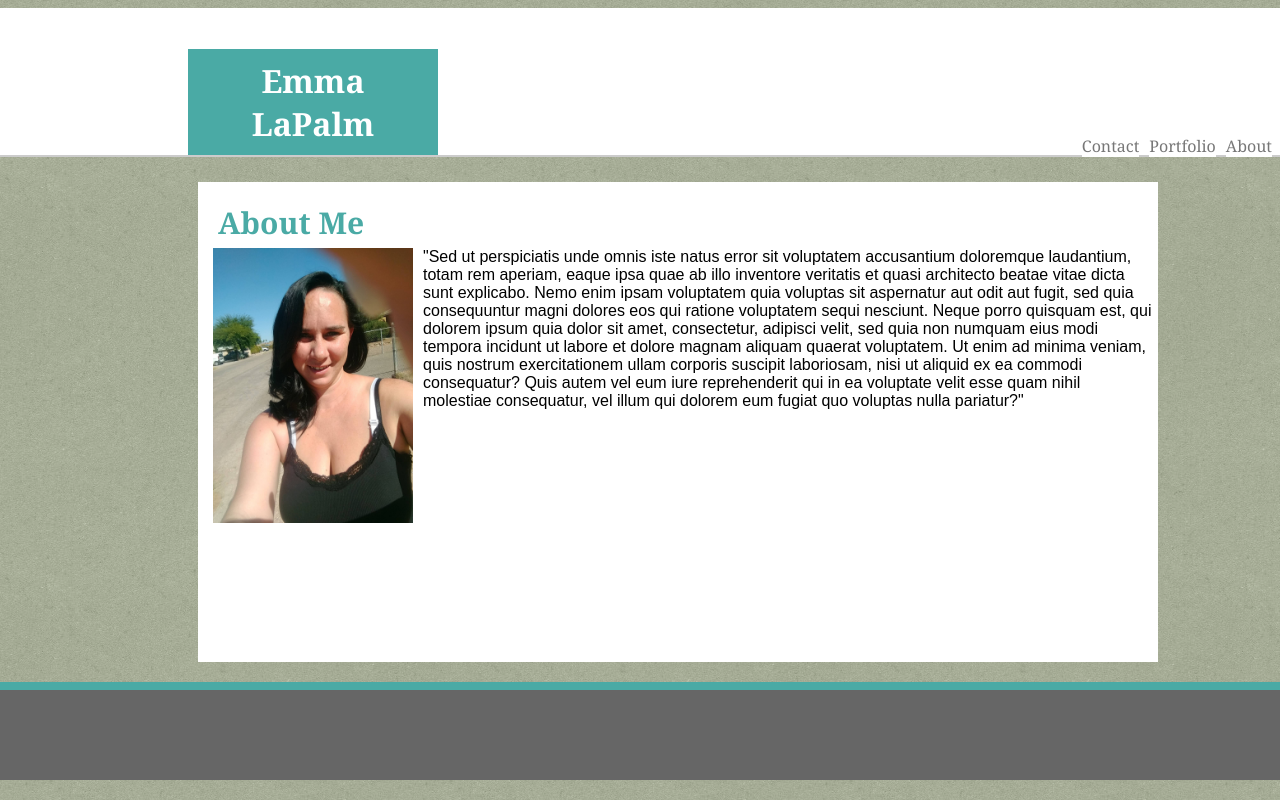
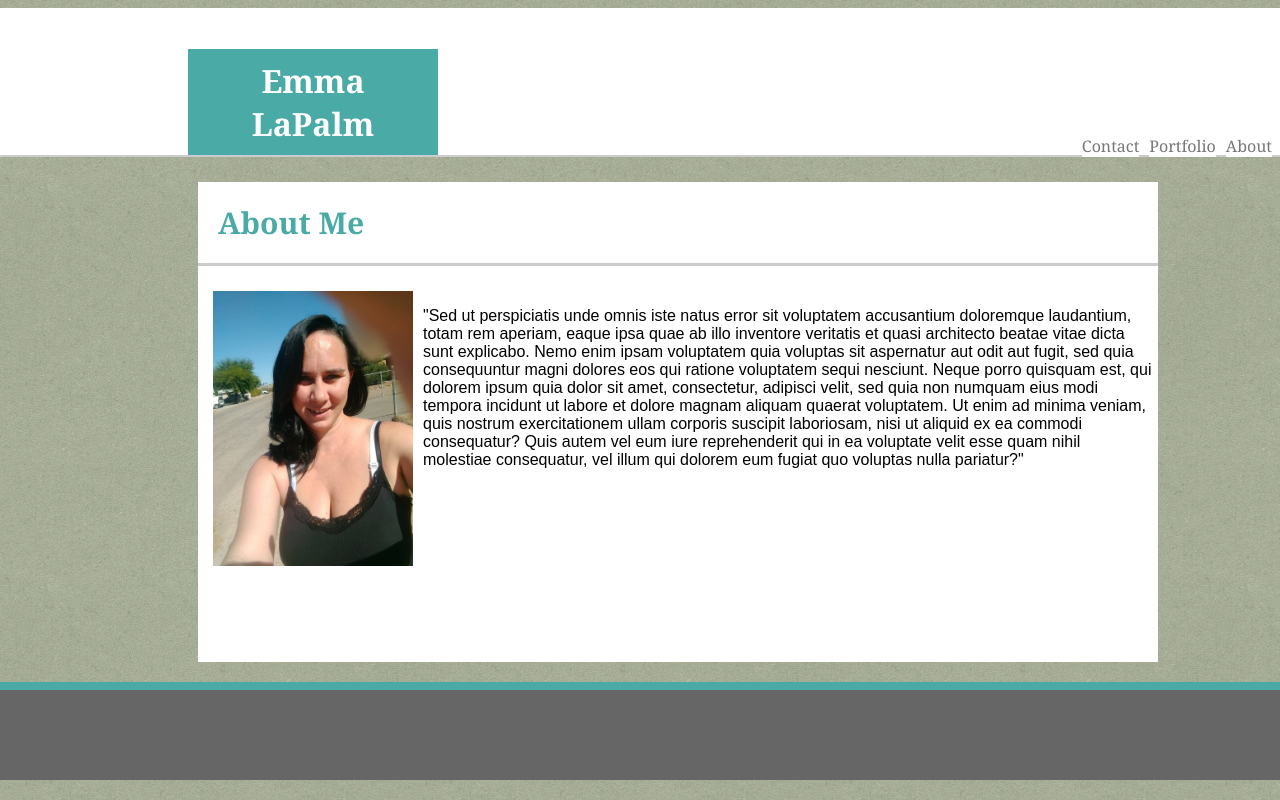
Before and after one commit to elapalm/Basic-Portfolio, a plain HTML site: page index.html in a window 1280 px wide. Shown: the top 800 px of the page. Drawn offline with Linux system fonts and the light colour scheme.

Commit message:
some more updating

```diff
--- a/assets/css/style.css
+++ b/assets/css/style.css
@@ -46,13 +46,12 @@ section {
 h2 {
     color: #4aaaa5;
     padding: 20px;
+    border-bottom: 3px solid #cccccc;
     font-size: 30px;
     font-family: "Georgia", 'Times New Roman', Times, serif;
 }
-
 p {
     text-align: auto;
-    margin-top: -40px;
     width: 730px;
     float: left;
     margin-left: 10px;
@@ -60,7 +59,6 @@ p {
 img {
     float: left;
     margin-left: 15px;
-    margin-top: -40px;
 }
 
 .footer {
```
